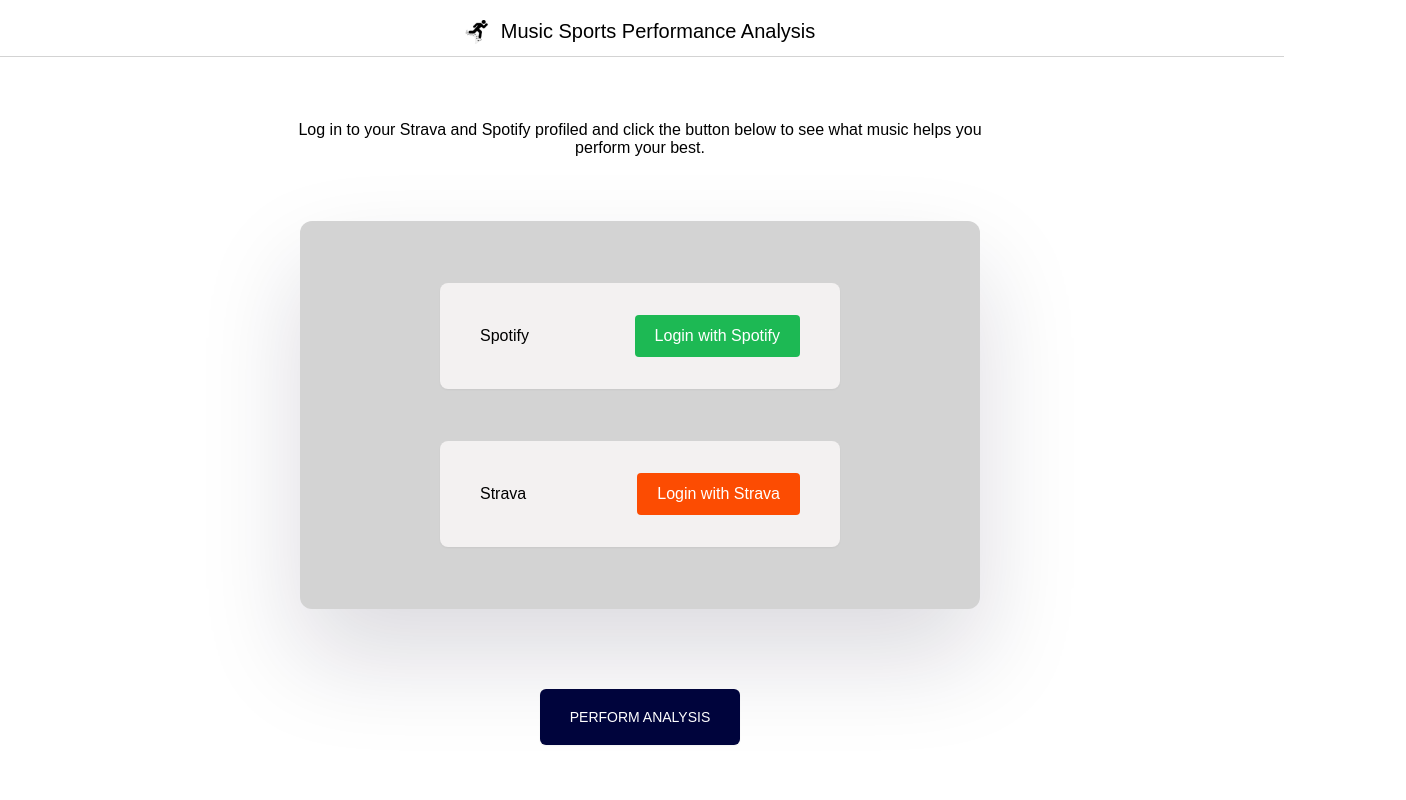
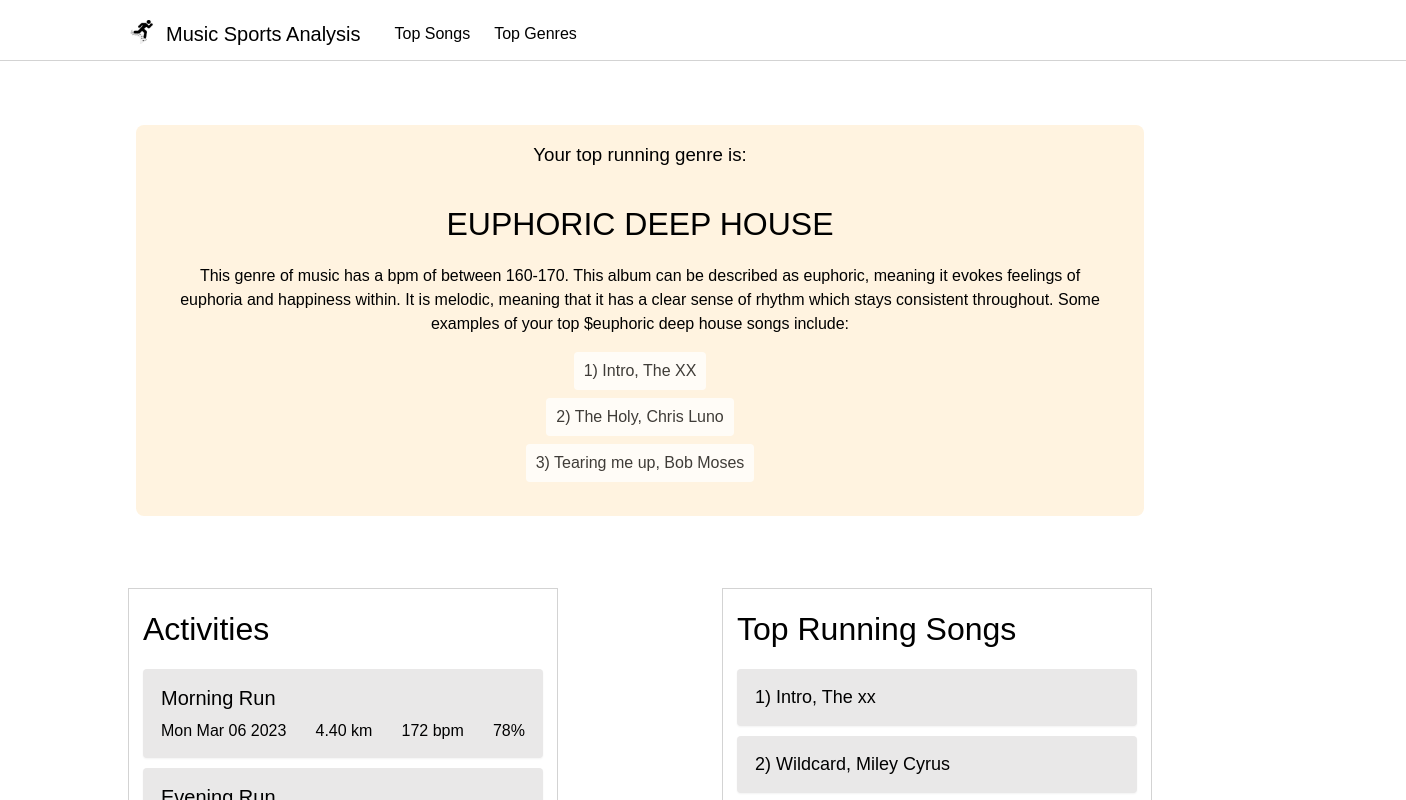
Before and after one commit to lilygostovic/music-sport-performance, a React (Create React App) app: page / in a window 1280 px wide. Shown: the top 800 px of the page, 1406 px wide, since content can reach past the window. Built offline with nearby package versions, Linux system fonts and the light colour scheme.

Commit message:
Add auth to navbar

```diff
--- a/src/App.tsx
+++ b/src/App.tsx
@@ -3,13 +3,17 @@
 
 import React from "react";
 
-const App = () => (
+const App = () => {
+  const isAuthenticated = true;
+
+  return (
     <BrowserRouter>
       <Routes>
-      <Route path="/" element={<Home />} />
+        <Route path="/" element={isAuthenticated ? <Dashboard /> : <Home />} />
         <Route path="/dashboard" element={<Dashboard />} />
       </Routes>
     </BrowserRouter>
   );
+};
 
 export default App;
--- a/src/components/Nav.tsx
+++ b/src/components/Nav.tsx
@@ -1,13 +1,11 @@
+import { Link } from "react-router-dom";
 import { icon } from "../images/index";
 import styled from "styled-components";
 
 const Main = styled.div`
   width: 100%;
   display: flex;
-  justify-content: center;
-
   padding: 12px;
-
   border-bottom: 1px solid lightgrey;
 `;
 
@@ -20,9 +18,63 @@
   marginBottom?: string;
 }
 
-export const Nav = ({ marginBottom }: NavProps) => (
-  <Main style={{ marginBottom }}>
+const NoAuthNav = ({ marginBottom }: NavProps) => (
+  <Main style={{ marginBottom, justifyContent: "center" }}>
     <img src={icon} alt="stick man running on musical notes" width="24" height="24" />
-    <Title>Music Sports Performance Analysis</Title>
+    <Title>Music Sports Analysis</Title>
   </Main>
 );
+
+const NavOption = styled(Link)`
+  margin: 0px 12px;
+  text-decoration: none;
+  color: black;
+  transition: all 0.3s ease;
+  &:hover {
+    color: darkgrey;
+  }
+  &.icon {
+    margin: 0px;
+  }
+  &.home {
+    margin: 0px 12px 0px 0px;
+  }
+  &.active {
+    font-weight: 400;
+    color: black;
+  }
+`;
+
+const AuthNav = ({ marginBottom }: NavProps) => {
+  const isTopSongs = false; // todo:: get real value
+  const isTopGenres = false; // todo:: get real value
+
+  return (
+    <Main style={{ marginBottom, paddingLeft: "20vw", justifyContent: "flex-start" }}>
+      <NavOption className="icon" to="/">
+        <img src={icon} alt="stick man running on musical notes" width="24" height="24" />
+      </NavOption>
+      <div style={{ display: "flex", alignItems: "center" }}>
+        <NavOption to="/" className="home">
+          <Title style={{ marginRight: "10px" }}>Music Sports Analysis</Title>
+        </NavOption>
+        <NavOption className={isTopSongs ? "active" : ""} to="/top-songs">
+          Top Songs
+        </NavOption>
+        <NavOption className={isTopGenres ? "active" : ""} to="/top-genres">
+          Top Genres
+        </NavOption>
+      </div>
+    </Main>
+  );
+};
+
+export const Nav = ({ marginBottom }: NavProps) => {
+  const isAuthenticated = true; // todo:: get real auth value
+
+  return isAuthenticated ? (
+    <AuthNav marginBottom={marginBottom} />
+  ) : (
+    <NoAuthNav marginBottom={marginBottom} />
+  );
+};
--- a/src/pages/Dashboard/components/Overview.tsx
+++ b/src/pages/Dashboard/components/Overview.tsx
@@ -30,8 +30,7 @@
       style={{
         backgroundColor: "#fff3e0",
         borderRadius: "8px",
-        marginBottom: "72px",
-        width: "900px",
+        margin: "0px 10vw 72px 10vw",
         padding: "0px 36px 30px 36px",
 
         display: "flex",
--- a/src/pages/Dashboard/index.tsx
+++ b/src/pages/Dashboard/index.tsx
@@ -5,10 +5,10 @@
 import styled from "styled-components";
 
 const Content = styled.div`
-  width: 100vw;
+  width: 80vw;
 
   display: flex;
-  justify-content: space-around;
+  justify-content: space-between;
 `;
 
 export const Dashboard = () => (
```
Lines whose indentation alone changed are shown as unchanged.
